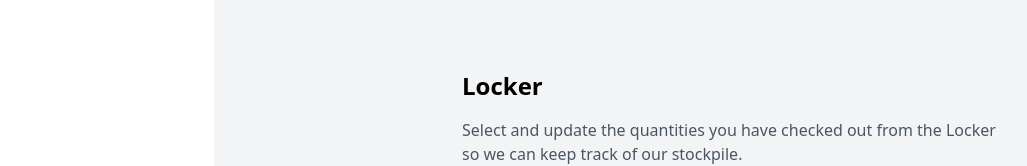
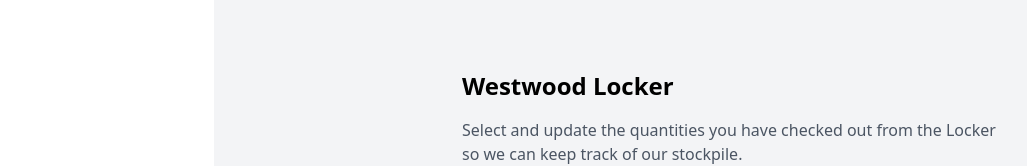
Before and after one commit to shreybirmiwal/trackitnow, a React (Create React App) app: page / in a window 1280 px wide. Shown: the part 218-384 px from the top of the page, without its empty margins (26-1053 px from the left). Built offline with nearby package versions, Linux system fonts and the light colour scheme; no server answers; the database is empty.

Commit message:
Started ENV vars for school setup

```diff
--- a/package.json
+++ b/package.json
@@ -6,6 +6,7 @@
     "@testing-library/jest-dom": "^5.17.0",
     "@testing-library/react": "^13.4.0",
     "@testing-library/user-event": "^13.5.0",
+    "dotenv": "^16.3.1",
     "firebase": "^10.4.0",
     "qrcode.react": "^3.1.0",
     "react": "^18.2.0",
--- a/src/Pages/Locker.js
+++ b/src/Pages/Locker.js
@@ -4,10 +4,15 @@ import { db } from '../firebase';
 import { ToastContainer, toast } from 'react-toastify';
 import 'react-toastify/dist/ReactToastify.css';
 
+
 function Locker() {
+
   const [inventoryData, setInventoryData] = useState([]);
   const [checkoutQuantities, setCheckoutQuantities] = useState({});
   const [studentGrade, setStudentGrade] = useState('');
+
+  const SCHOOL_NAME = process.env.REACT_APP_SCHOOL_NAME
+
 
   useEffect(() => {
     const fetchData = async () => {
@@ -93,7 +98,7 @@ function Locker() {
   return (
     <div className="flex flex-col justify-center items-center min-h-screen bg-gray-100 w-full">
       <div className="w-full max-w-xl p-4">
-        <h1 className="text-2xl font-bold mb-4">Locker</h1>
+        <h1 className="text-2xl font-bold mb-4">{SCHOOL_NAME} Locker</h1>
         <p className="text-gray-600 mb-4">Select and update the quantities you have checked out from the Locker so we can keep track of our stockpile.</p>
         <div className="overflow-x-auto">
           <div style={{ maxHeight: '400px', overflowY: 'auto' }}>
```
Also changed, not shown: 2 other files (tests, documents, lock files or other folders).
